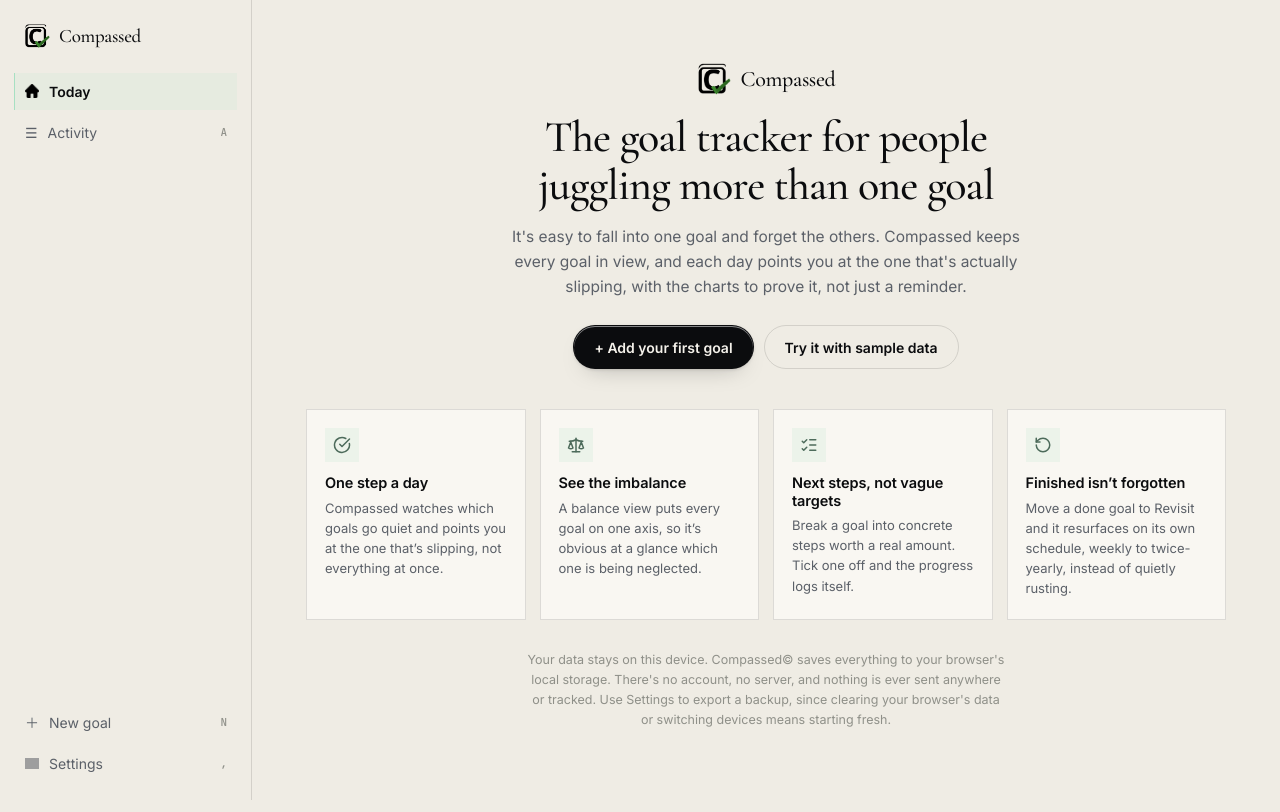
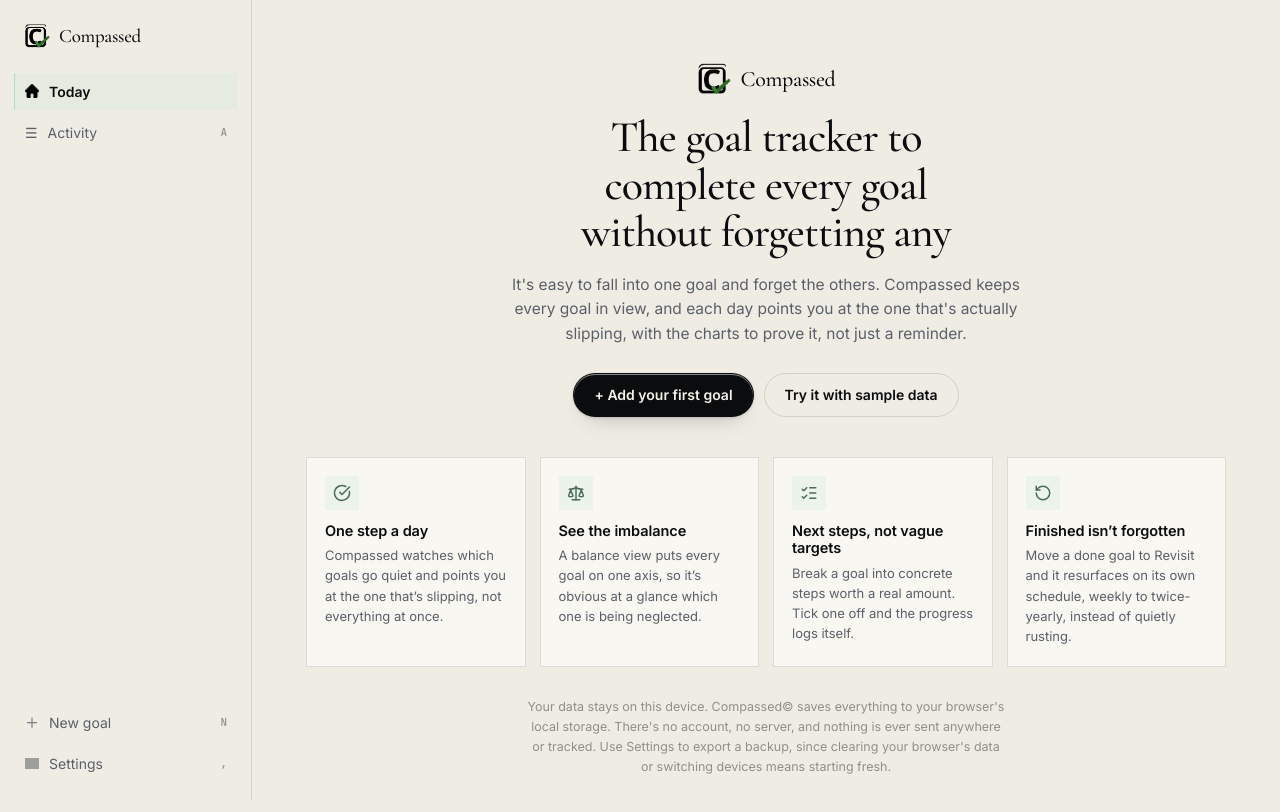
Before and after one commit to emilyyadamss/NudgeNow, a React (Vite) app: page / in a window 1280 px wide. Shown: the top 812 px of the page. Built offline with nearby package versions, Linux system fonts and the light colour scheme; grey boxes are pictures that could not be loaded.

Commit message:
copyrighted

```diff
--- a/src/components/Welcome.jsx
+++ b/src/components/Welcome.jsx
@@ -62,7 +62,7 @@
           <span className="welcome-brand-name">Compassed</span>
         </div>
         <motion.h1 className="welcome-title" variants={heroItem}>
-          The goal tracker for people juggling more than one goal
+          The goal tracker to complete every goal without forgetting any
         </motion.h1>
         <motion.p className="welcome-sub" variants={heroItem}>
           It's easy to fall into one goal and forget the others. Compassed keeps every goal in
```
